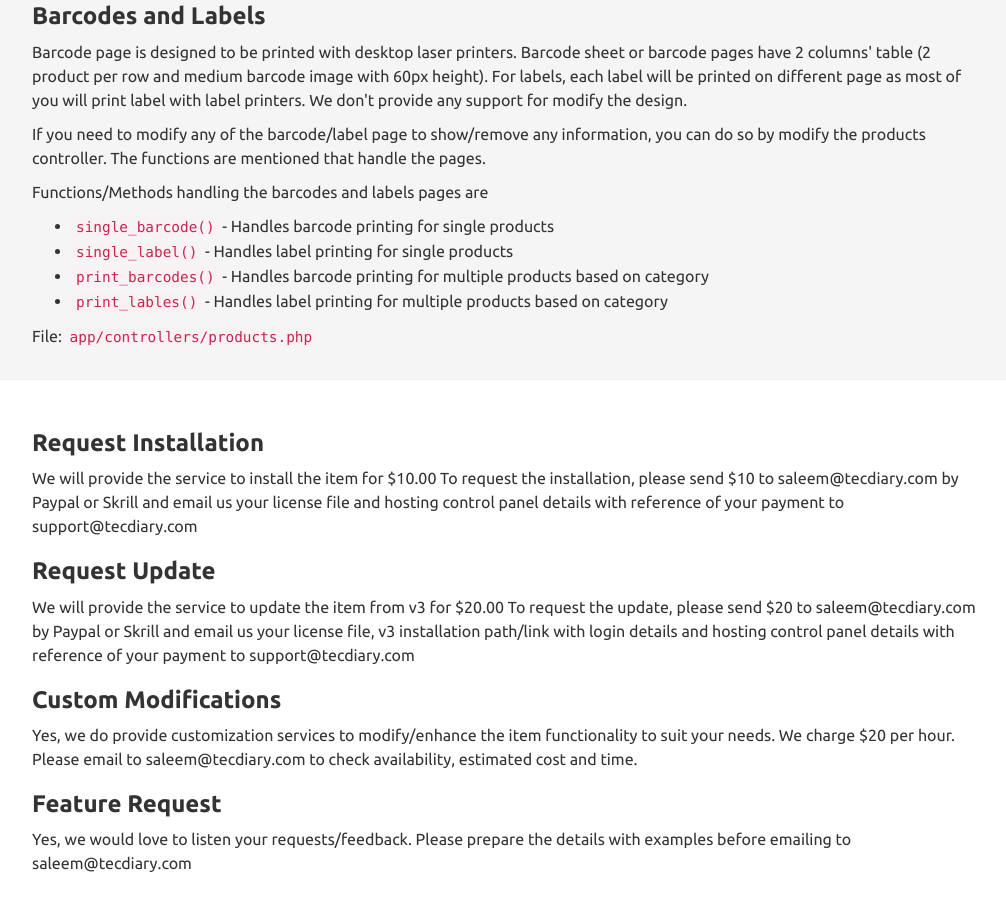
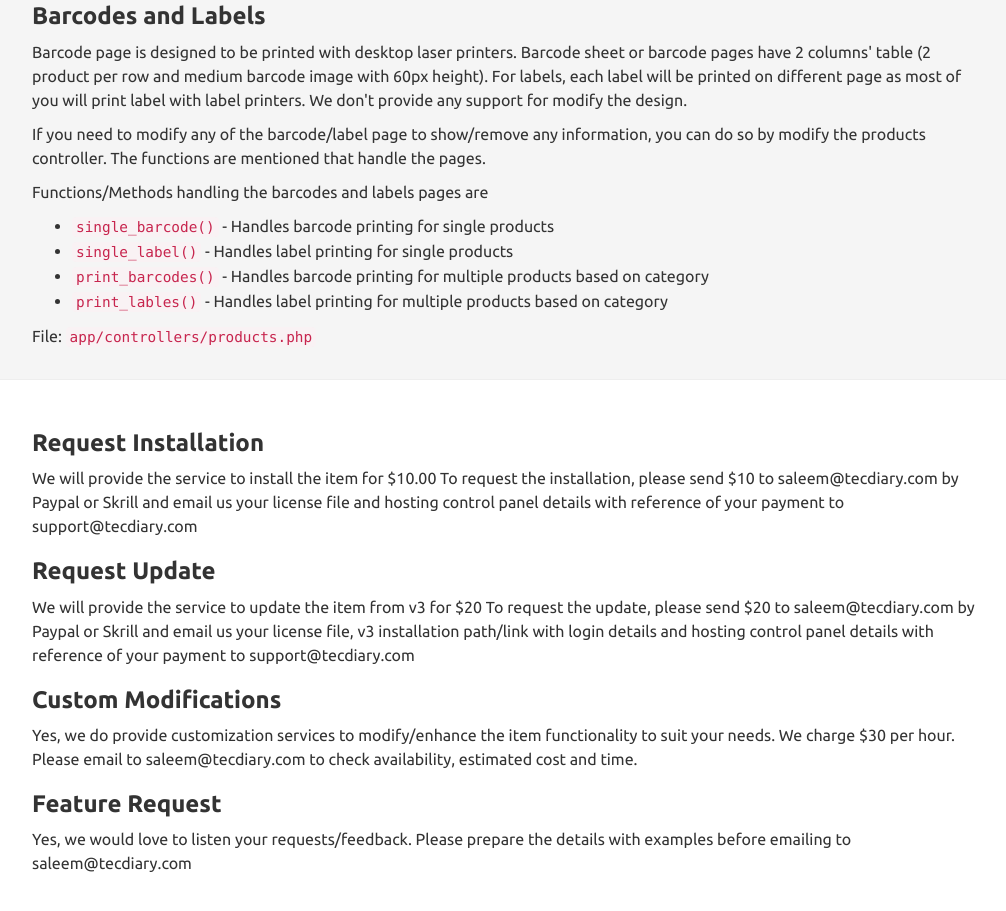
Before and after one commit to Tecdiary/ssm-guide, a plain HTML site: page index.html in a window 1280 px wide. Shown: the part 10669-11580 px from the top of the page, without its empty margins (253-1259 px from the left). Drawn offline with Linux system fonts and the light colour scheme.

Commit message:
updated price

```diff
--- a/index.html
+++ b/index.html
@@ -635,14 +635,14 @@
         <div class="set-description">
             <h3>Request Update</h3>
             <p>
-                We will provide the service to update the item from v3 for $20.00 To request the update, please send $20 to saleem@tecdiary.com by Paypal or Skrill and email us your license file, v3 installation path/link with login details and hosting control panel details with reference of your payment to support@tecdiary.com
+                We will provide the service to update the item from v3 for $20 To request the update, please send $20 to saleem@tecdiary.com by Paypal or Skrill and email us your license file, v3 installation path/link with login details and hosting control panel details with reference of your payment to support@tecdiary.com
             </p>
         </div>
 
         <div class="set-description">
             <h3>Custom Modifications</h3>
             <p>
-                Yes, we do provide customization services to modify/enhance the item functionality to suit your needs. We charge $20 per hour. Please email to saleem@tecdiary.com to check availability, estimated cost and time.
+                Yes, we do provide customization services to modify/enhance the item functionality to suit your needs. We charge $30 per hour. Please email to saleem@tecdiary.com to check availability, estimated cost and time.
             </p>
         </div>
 
```
